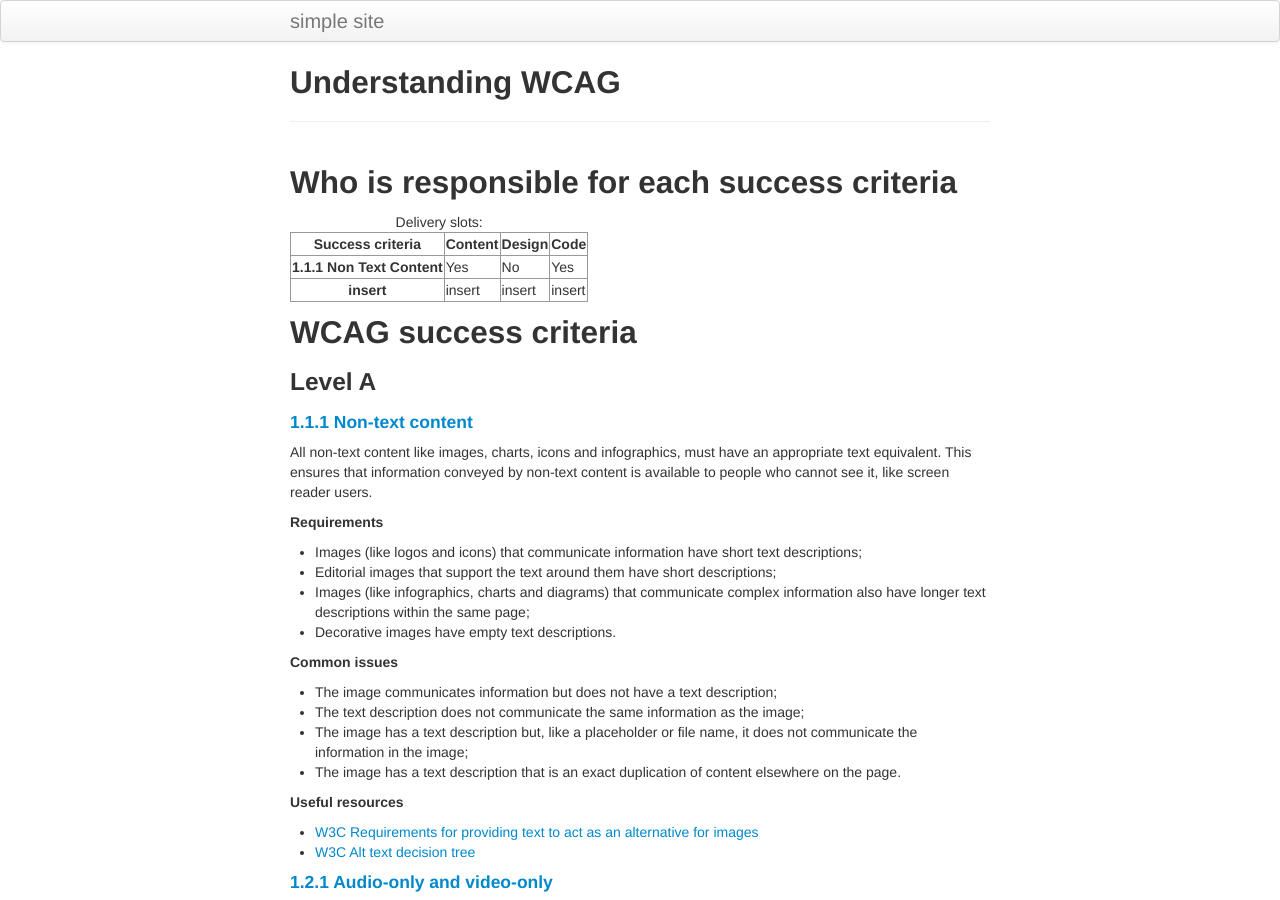
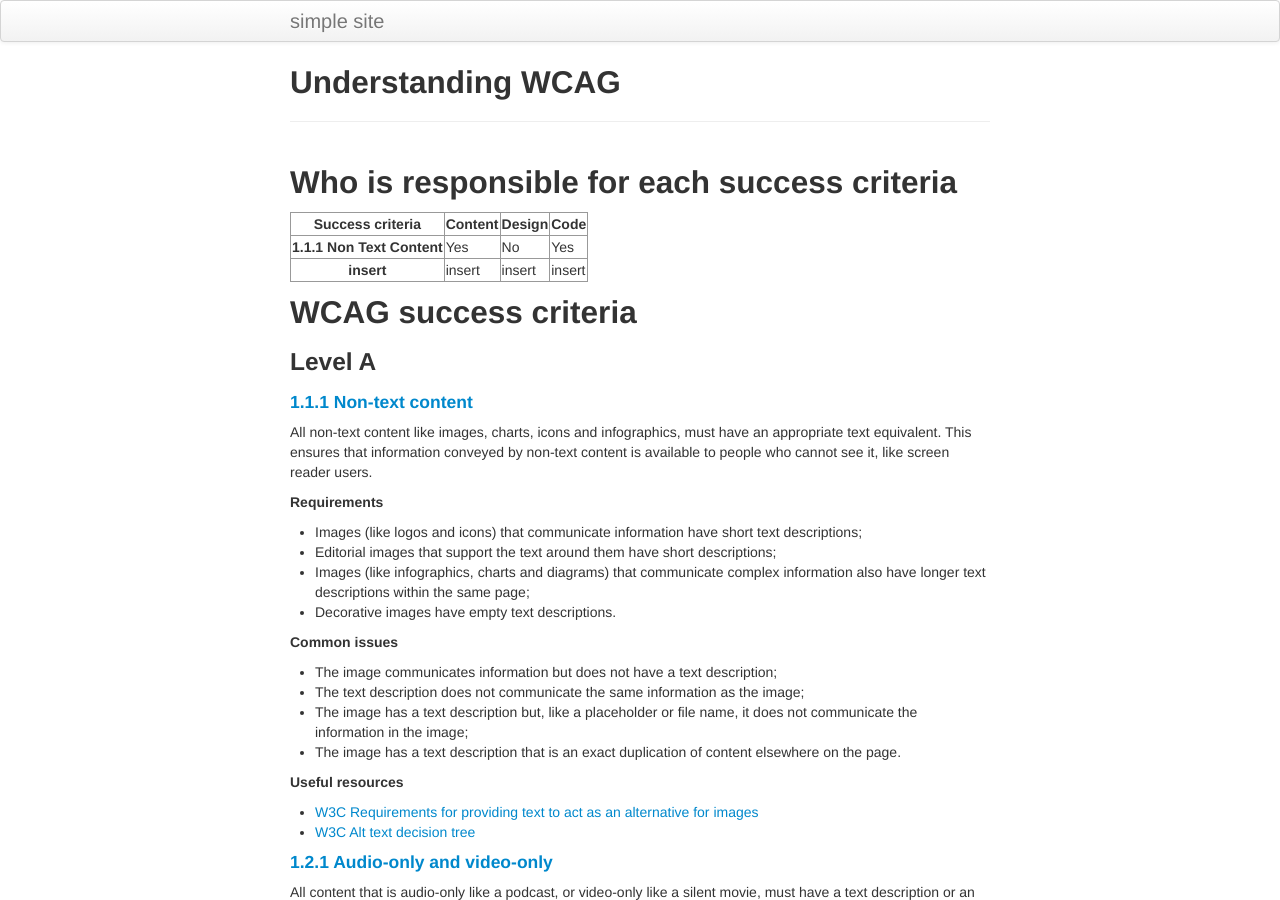
Before and after one commit to aduggin/simple_site, a Jekyll site: the page built from wcag.md, in a window 1280 px wide and 900 px high. Built offline with Jekyll 4.4.1, drawn with Linux system fonts in a browser that asks for light colours.

Commit message:
improve table

```diff
--- a/wcag.md
+++ b/wcag.md
@@ -7,7 +7,6 @@ description: WCAG by role
 ## Who is responsible for each success criteria
 
 <table>
-  <caption>Delivery slots:</caption>
   <tr>
     <th scope="col">Success criteria</th>
     <th scope="col">Content</th>
@@ -16,9 +15,9 @@ description: WCAG by role
   </tr>
   <tr>
     <th scope="row">1.1.1 Non Text Content</th>
-    <td>Yes</td>
-    <td>No</td>
-    <td>Yes</td>
+    <td class="yes">Yes</td>
+    <td class="no">No</td>
+    <td class="yes">Yes</td>
   </tr>
   <tr>
     <th scope="row">insert</th>
```
